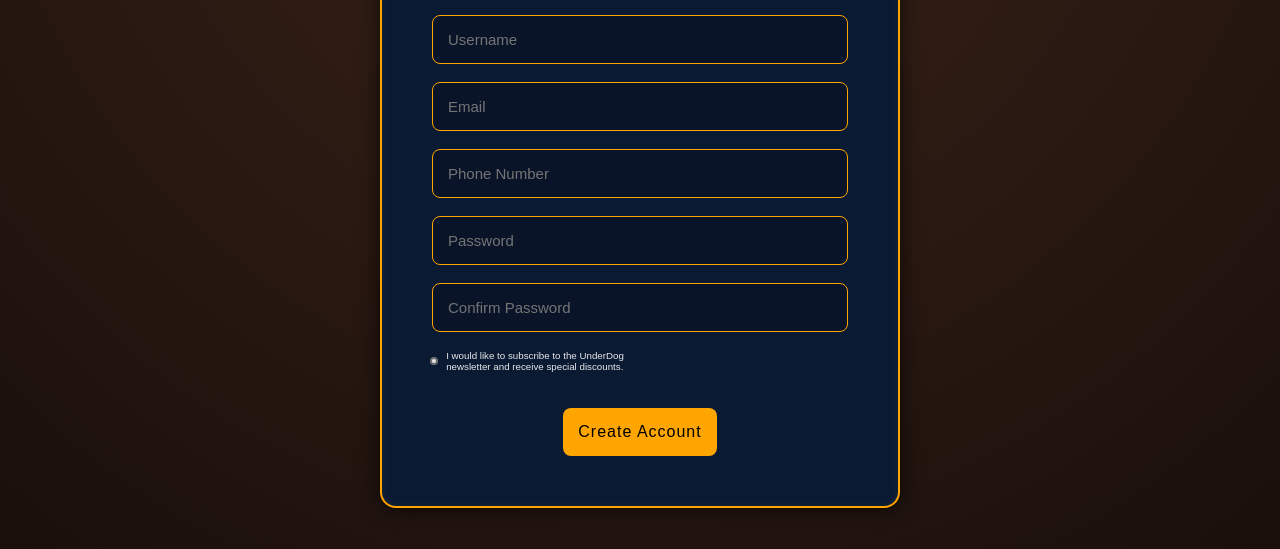
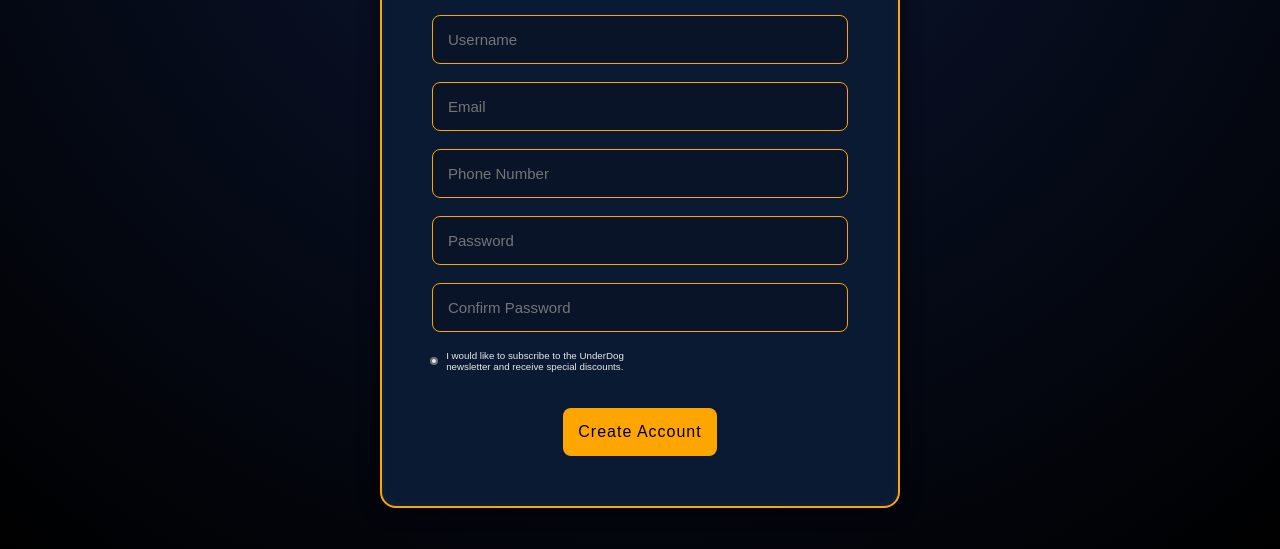
Before and after one commit to kayronbrown29-ai/120-Final-Project, a website: page sign-up.html in a window 1280 px wide. Shown: the part 251-800 px from the top of the page. Drawn offline with Linux system fonts and the light colour scheme.

Commit message:
sign up update

```diff
--- a/style.css
+++ b/style.css
@@ -131,7 +131,7 @@ body {
 
 .focalpoint {
     min-height: 100vh;
-    background: radial-gradient(circle at top, #3b241a, #1a0f0a);
+    background: radial-gradient(circle at top, #0d1837, #000000);
 }
 
 
```
